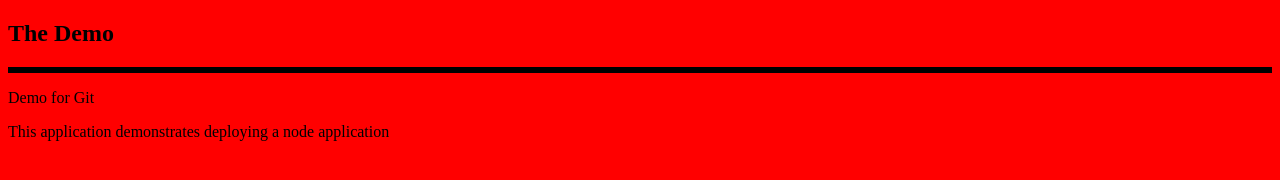
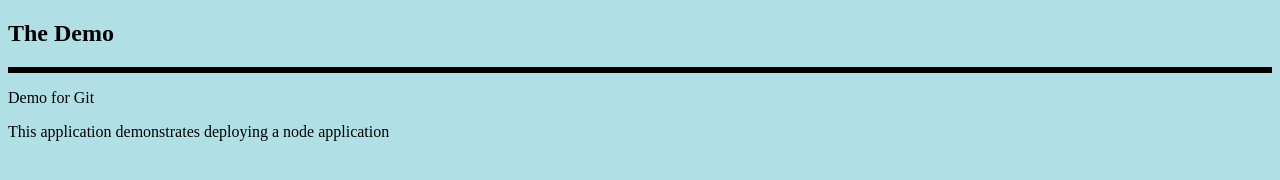
Before and after one commit to m-akramb/node_ab, a website: page index.html in a window 1280 px wide. Drawn offline with Linux system fonts and the light colour scheme.

Commit message:
color change

```diff
--- a/index.html
+++ b/index.html
@@ -4,7 +4,7 @@
 <style>
 p.solid{border-style:solid;}
 </style>
-<body style = "background-color:red;">
+<body style = "background-color:powderblue;">
 <h2> The Demo</h2>
 <p class = "solid">
 <p> <a>Demo for Git</a></p>
```
